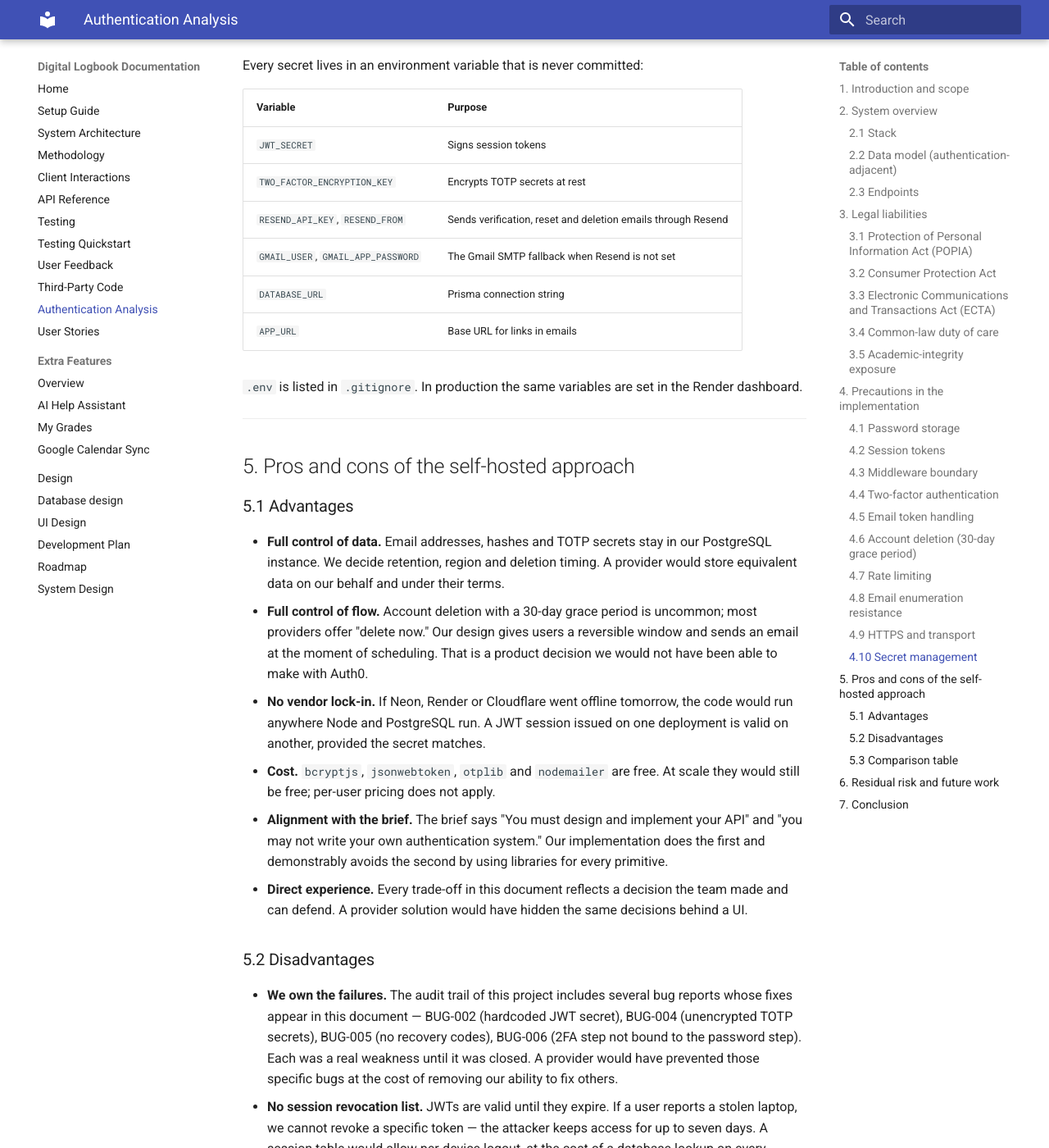
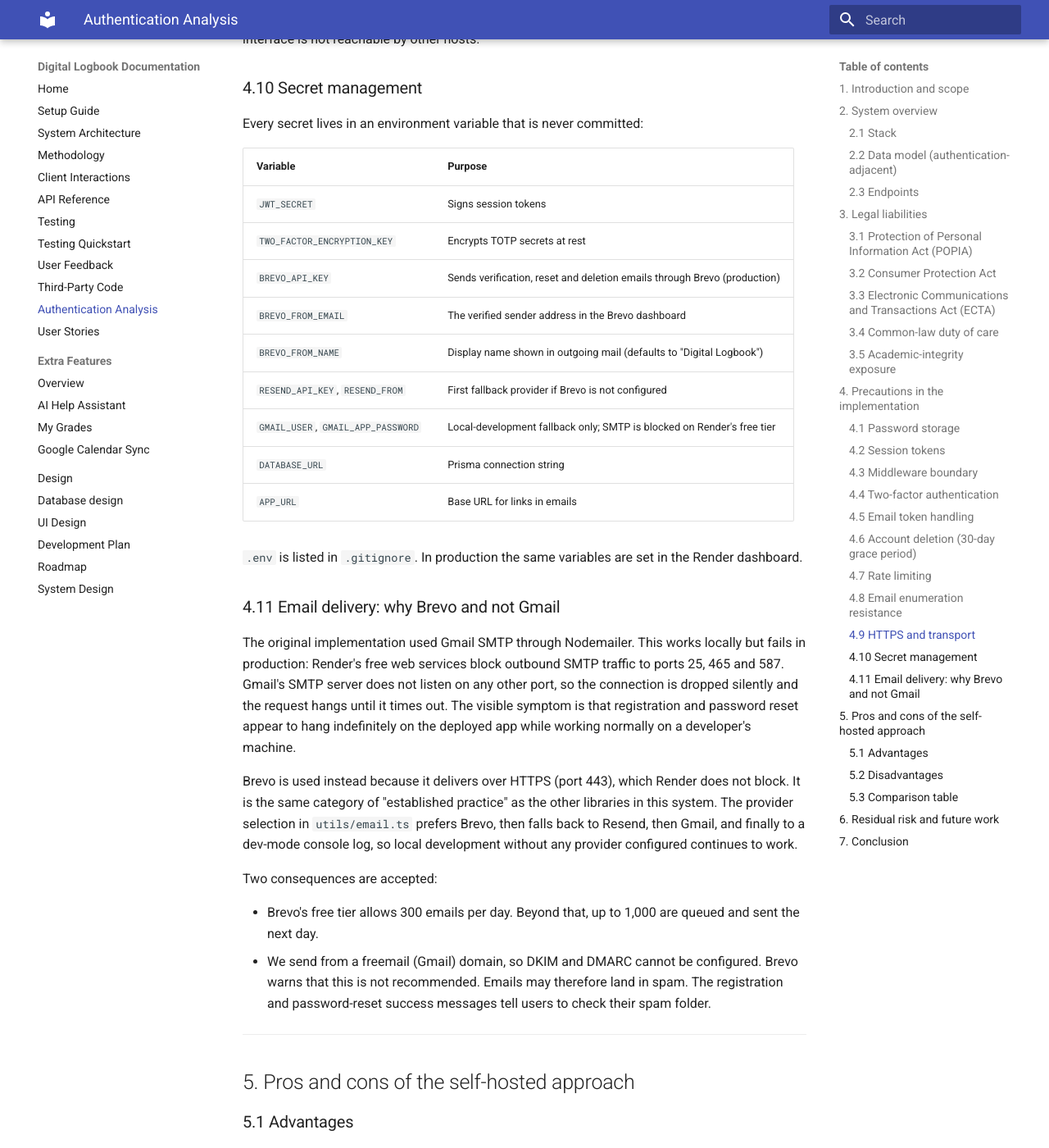
Before and after one commit to DiMpho-20/coms3011a-logbook-digital-logbook, an MkDocs documentation site: the page built from docs/authentication-analysis.md, in a window 1280 px wide and 1400 px high, scrolled down 10963 px. Shown: the whole window at 82% size. Built offline with MkDocs 1.6.1 and Material for MkDocs 9.7.7, drawn with Linux system fonts in a browser that asks for light colours; some of the changed text lies outside the part shown.

Commit message:
docs: update authentication analysis for Brevo email provider

```diff
--- a/docs/authentication-analysis.md
+++ b/docs/authentication-analysis.md
@@ -34,7 +34,7 @@ demonstrates that compliance and explores its consequences.
 | Session tokens | `jsonwebtoken` | Stateless JWT signed with HMAC-SHA256 |
 | TOTP 2FA | `otplib` | Time-based one-time password generation and verification |
 | QR provisioning | `qrcode` | Encode the `otpauth://` URI as a scannable image |
-| Email delivery | `resend` (preferred), `nodemailer` over Gmail SMTP (fallback) | Send verification, reset and deletion-scheduled emails |
+| Email delivery | `brevo` HTTP API (preferred), `resend`, `nodemailer` over Gmail SMTP (local fallback) | Send verification, reset and deletion-scheduled emails |
 | Rate limiting | `express-rate-limit` | Throttle sensitive endpoints |
 | Persistence | Prisma + PostgreSQL (Neon) | Store users and their data |
 
@@ -126,9 +126,10 @@ user-authored content (projects, entries, tags). Under POPIA we act as the
   This is a cross-border transfer of personal information. In a production
   deployment we would need to document the legal basis, or use a region
   within South Africa.
-- Emails are delivered through **Resend**, or **Gmail's SMTP** service when
-  Resend is not configured. Recipient addresses and email contents traverse
-  that provider's infrastructure.
+- Emails are delivered through **Brevo**, a third-party transactional email
+  provider. Recipient addresses and email contents traverse Brevo's
+  infrastructure, which is located outside South Africa. Resend and Gmail
+  SMTP remain in the code as fallbacks but are not used in production.
 
 ### 3.2 Consumer Protection Act
 
@@ -444,13 +445,42 @@ Every secret lives in an environment variable that is never committed:
 | --- | --- |
 | `JWT_SECRET` | Signs session tokens |
 | `TWO_FACTOR_ENCRYPTION_KEY` | Encrypts TOTP secrets at rest |
-| `RESEND_API_KEY`, `RESEND_FROM` | Sends verification, reset and deletion emails through Resend |
-| `GMAIL_USER`, `GMAIL_APP_PASSWORD` | The Gmail SMTP fallback when Resend is not set |
+| `BREVO_API_KEY` | Sends verification, reset and deletion emails through Brevo (production) |
+| `BREVO_FROM_EMAIL` | The verified sender address in the Brevo dashboard |
+| `BREVO_FROM_NAME` | Display name shown in outgoing mail (defaults to "Digital Logbook") |
+| `RESEND_API_KEY`, `RESEND_FROM` | First fallback provider if Brevo is not configured |
+| `GMAIL_USER`, `GMAIL_APP_PASSWORD` | Local-development fallback only; SMTP is blocked on Render's free tier |
 | `DATABASE_URL` | Prisma connection string |
 | `APP_URL` | Base URL for links in emails |
 
 `.env` is listed in `.gitignore`. In production the same variables are set in
 the Render dashboard.
+
+### 4.11 Email delivery: why Brevo and not Gmail
+
+The original implementation used Gmail SMTP through Nodemailer. This works
+locally but fails in production: Render's free web services block outbound
+SMTP traffic to ports 25, 465 and 587. Gmail's SMTP server does not listen
+on any other port, so the connection is dropped silently and the request
+hangs until it times out. The visible symptom is that registration and
+password reset appear to hang indefinitely on the deployed app while
+working normally on a developer's machine.
+
+Brevo is used instead because it delivers over HTTPS (port 443), which
+Render does not block. It is the same category of "established practice"
+as the other libraries in this system. The provider selection in
+`utils/email.ts` prefers Brevo, then falls back to Resend, then Gmail, and
+finally to a dev-mode console log, so local development without any
+provider configured continues to work.
+
+Two consequences are accepted:
+
+- Brevo's free tier allows 300 emails per day. Beyond that, up to 1,000 are
+  queued and sent the next day.
+- We send from a freemail (Gmail) domain, so DKIM and DMARC cannot be
+  configured. Brevo warns that this is not recommended. Emails may
+  therefore land in spam. The registration and password-reset success
+  messages tell users to check their spam folder.
 
 ---
 
@@ -507,10 +537,13 @@ the Render dashboard.
 - **Limited audit trail.** We do not log successful logins, failed logins, 2FA
   challenges or password resets in a way that would answer "was this account
   accessed on 3 October?" That would be a large addition and out of scope.
-- **Operational fragility.** Every deployment must set six environment
-  variables correctly. A missing `JWT_SECRET` in production means no one can
-  sign in. A missing email provider key (`RESEND_API_KEY`, or the Gmail
-  pair) means no one receives verification emails. A provider would handle these centrally.
+- **Operational fragility.** Every production deployment must set six
+  environment variables correctly: `JWT_SECRET`, `TWO_FACTOR_ENCRYPTION_KEY`,
+  `BREVO_API_KEY`, `BREVO_FROM_EMAIL`, `DATABASE_URL` and `APP_URL`. A missing
+  `JWT_SECRET` means no one can sign in. A missing `BREVO_API_KEY` means no
+  one receives verification emails, because the fallbacks behind it are not
+  configured in production and Gmail SMTP cannot reach the internet from
+  Render. A provider would handle these centrally.
 
 ### 5.3 Comparison table
 
@@ -562,8 +595,7 @@ required by the project brief.
 The Digital Logbook implements authentication using established libraries
 called from endpoints the team wrote. No cryptographic primitive is
 implemented by us: `bcryptjs` does password hashing, `jsonwebtoken` does session
-tokens, `otplib` does TOTP, and `resend` (or `nodemailer` over Gmail SMTP)
-delivers email.
+tokens, `otplib` does TOTP, and `brevo` delivers email over its HTTPS API.
 The current implementation reflects a running list of bug fixes that closed
 specific weaknesses — a hardcoded JWT secret, unencrypted TOTP secrets,
 unbound 2FA steps, and absent recovery codes — each of which is documented
```
